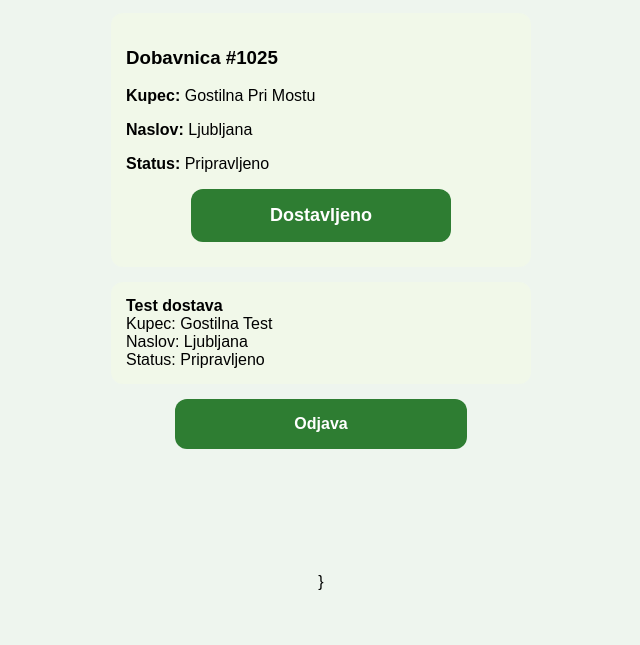
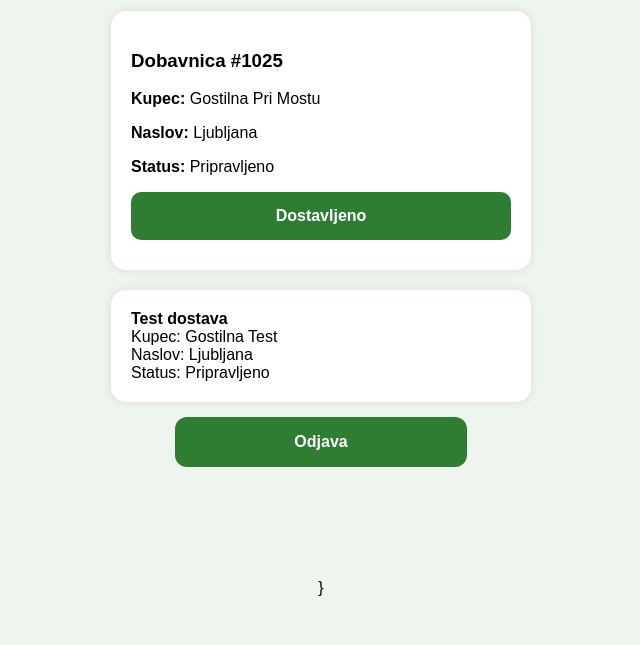
Before and after one commit to siderman87/RAST-TIM-DOSTAVA-, a plain HTML site: page pages/voznik.html in a window 1280 px wide. Shown: the part 155-800 px from the top of the page, without its empty margins (319-959 px from the left). Drawn offline with Linux system fonts and the light colour scheme.

Commit message:
Update styles.css

```diff
--- a/css/styles.css
+++ b/css/styles.css
@@ -54,4 +54,20 @@ button {
   border-radius: 12px;
   margin: 15px 0;
   text-align: left;
+}.delivery{
+    background:white;
+    padding:20px;
+    border-radius:15px;
+    box-shadow:0 0 10px rgba(0,0,0,.1);
+    margin-top:20px;
 }
+
+button{
+    width:100%;
+    background:#2e7d32;
+    color:white;
+    border:none;
+    padding:15px;
+    border-radius:10px;
+    font-size:16px;
+}
```
